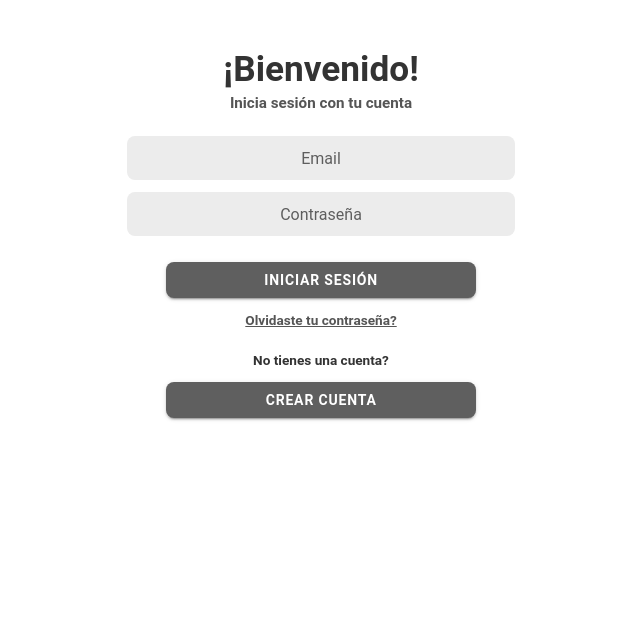
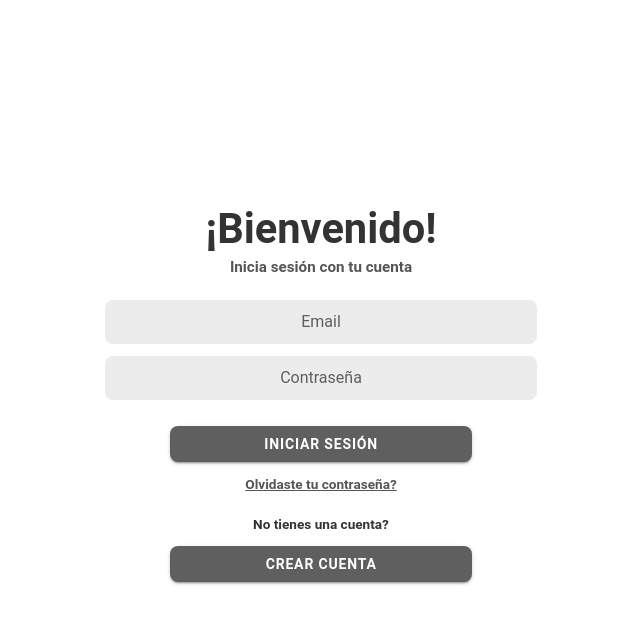
Before and after one commit to sebagarayn/MiSantoDomingo, a React (Vite) app: page /login in a window 1280 px wide. Shown: the top 624 px of the page, without its empty margins (319-959 px from the left). Built offline with nearby package versions, Linux system fonts and the light colour scheme.

Commit message:
Adaptar diseño de login y registro a versión web

```diff
--- a/src/pages/auth/auth.css
+++ b/src/pages/auth/auth.css
@@ -60,3 +60,26 @@
   font-size: 0.85rem;
   font-weight: bold;
 }
+
+/* Version Web */
+@media (min-width: 768px) {
+  .contenedor-central {
+    min-height: 100vh;
+    justify-content: center;
+    max-width: 480px;
+    padding: 24px;
+  }
+
+  .titulo {
+    font-size: 2.6rem;
+  }
+
+  .campo {
+    --padding-start: 16px;
+    --padding-end: 16px;
+  }
+
+  .boton-principal {
+    width: 70%;
+  }
+}
```
